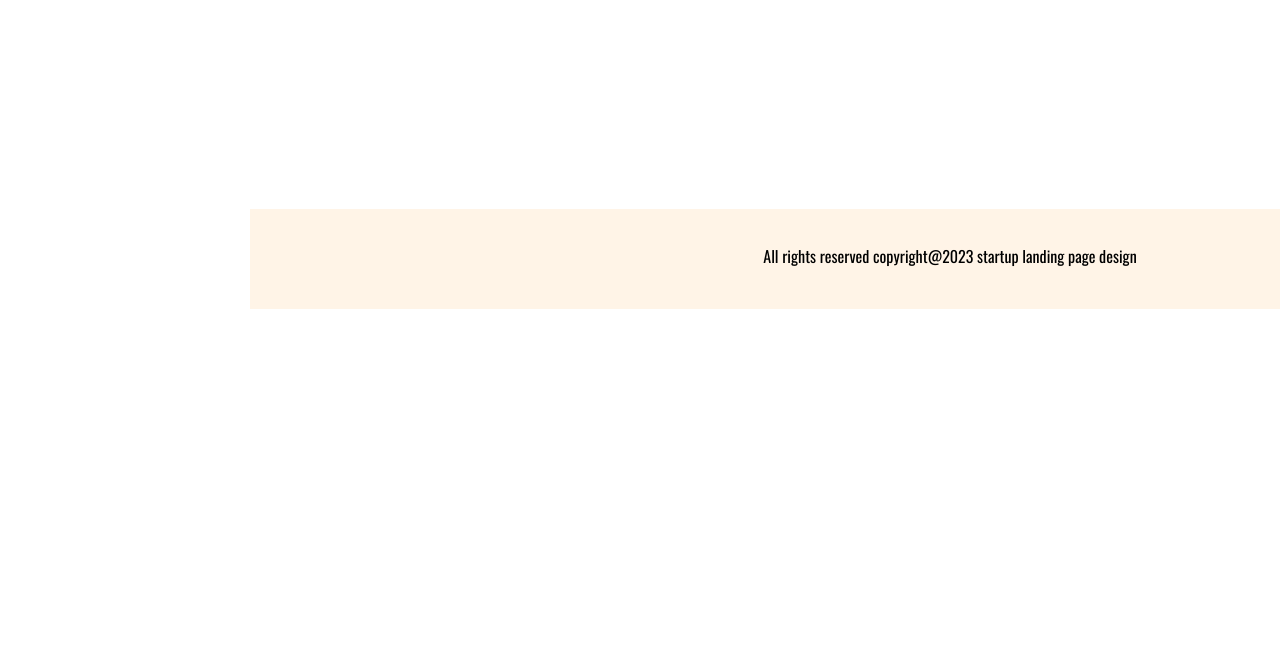
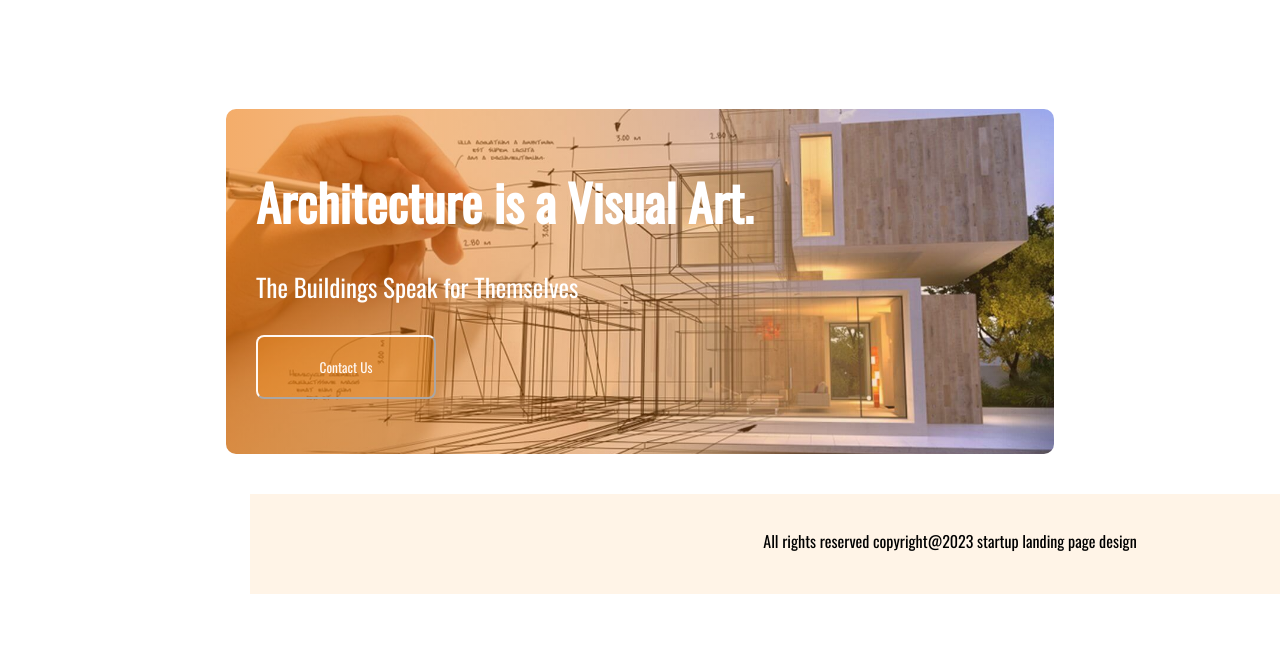
Before and after one commit to Hasnat-Jamio-Khan/Hk-Hero-architects, a plain HTML site: page index.html in a window 1280 px wide. Shown: the part 4372-5026 px from the top of the page. Before the commit the page ends 4881 px from the top, so only its background shows below. Drawn offline with nearby package versions, Linux system fonts and the light colour scheme.

Commit message:
six section added

```diff
--- a/index.html
+++ b/index.html
@@ -152,7 +152,17 @@
     </section>
     <!-- fifth section end here -->
 
-    <!-- six section start header -->
+    <!-- six section start here -->
+    <section>
+        <div class="six-section">
+            <h2 class="six-title">Architecture is a Visual Art.</h2>
+            <p class="six-des">The Buildings Speak for Themselves</p>
+            <button class="six-btn">Contact Us</button>
+
+
+        </div>
+    </section>
+
     <footer class="footer">
          <p class="foot-des">All rights reserved copyright@2023 startup landing page design</p>
     </footer>
--- a/style.css
+++ b/style.css
@@ -231,7 +231,14 @@ top: 1563px;
     margin-right: 130px;
     margin-bottom: 20px;
     text-align: center;
+    transition: 1s;
 
+}
+.fskill:hover{
+    transform: scale(1.1,1.3);
+    background: #FFF4E7;
+    box-shadow: 2px 2px 2px #FF900E;
+    z-index: 2;
 }
 .fourth-title{
     font-weight: 700;
@@ -242,7 +249,7 @@ top: 1563px;
     text-align: center;
     width: 1400px;
     margin-top: 200px;
-    margin-bottom: 200px;
+    margin-bottom: 100px;
     margin-left: 250px;
     margin-right: 250px;
     column-gap: 15px;
@@ -250,8 +257,9 @@ top: 1563px;
 .fifth-skills-container{
     display: flex;
     gap: 2px;
-    margin-top: 80px;;
+    margin-top: 80px;
     justify-content: space-between;
+    filter: grayscale(100%);
 
 }
 .fiskill{
@@ -266,7 +274,6 @@ top: 1563px;
     font-size: 50px;
     margin-bottom: 20px;
 }
-
 .footer{
     width: 1400px;
     background-color: #FFF4E7;
@@ -282,3 +289,40 @@ top: 1563px;
 .foot-des{
     padding-top: 35px;
 }
+.six-section{
+    background: linear-gradient(to right, rgba(236, 118, 7, 0.6), rgba(235, 152, 85, 0.1)), url(./images/arts/banner.jpg);
+    background-size: cover;
+    background-position: center;
+    background-repeat: no-repeat;
+    width: 60vw;
+    margin: 0 auto;
+    margin-bottom: 40px;
+    padding: 55px 30px;
+    border-radius: 10px
+
+}
+.six-title{
+    color: #FFFFFF;
+    font-size: 50px;
+    margin-bottom: 30px;
+}
+.six-des{
+    font-size: 25px;
+    color: #FFFFFF;
+    margin-bottom: 30px;
+}
+.six-btn{
+
+    color: #FFF8F3;
+    background-color:#ff8f0e42;
+    border-color:#FFF8F3 ;
+    text-align: center;
+    margin: auto;
+    height: 64px;
+    width: 180px;
+    left: 870px;
+    top: 435px;
+    border-radius:8px;
+    width: 180px;
+    height: 64px;
+}
```
Also changed, not shown: images/arts/banner.jpg (added).
